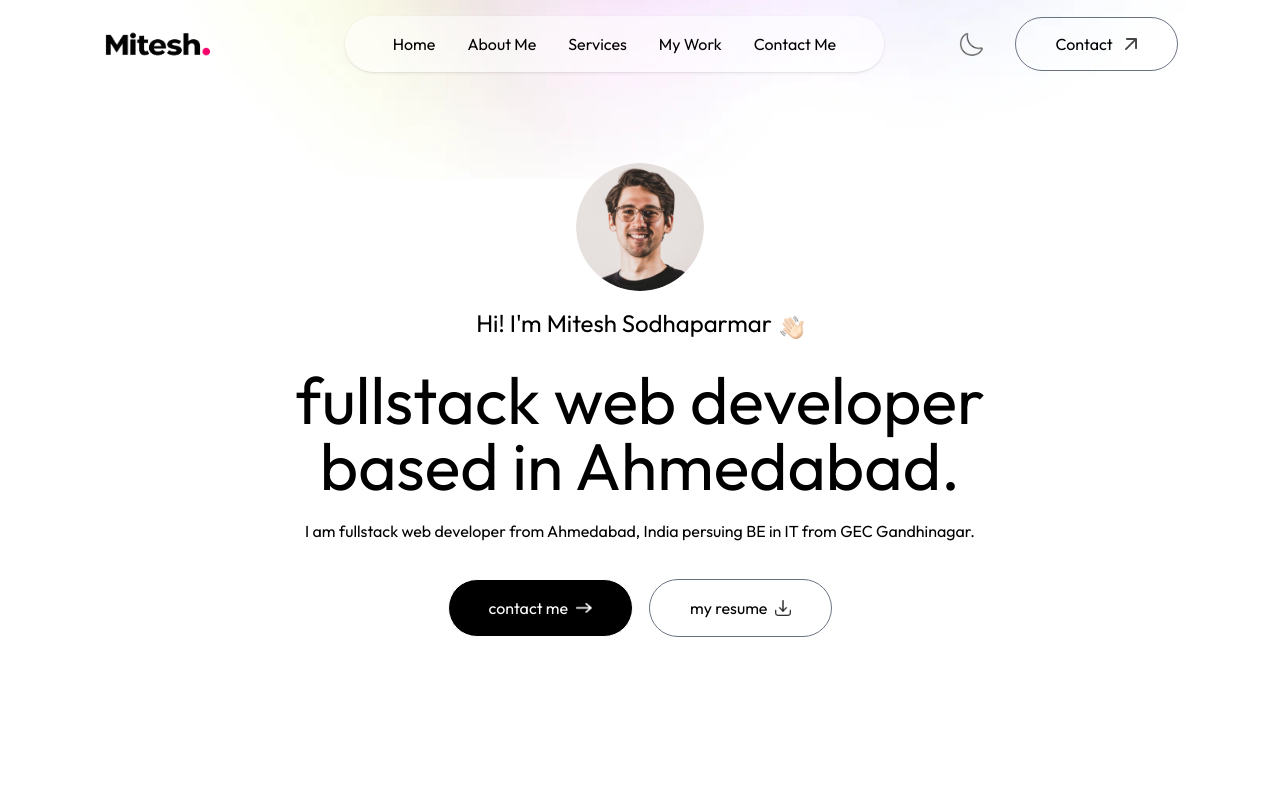
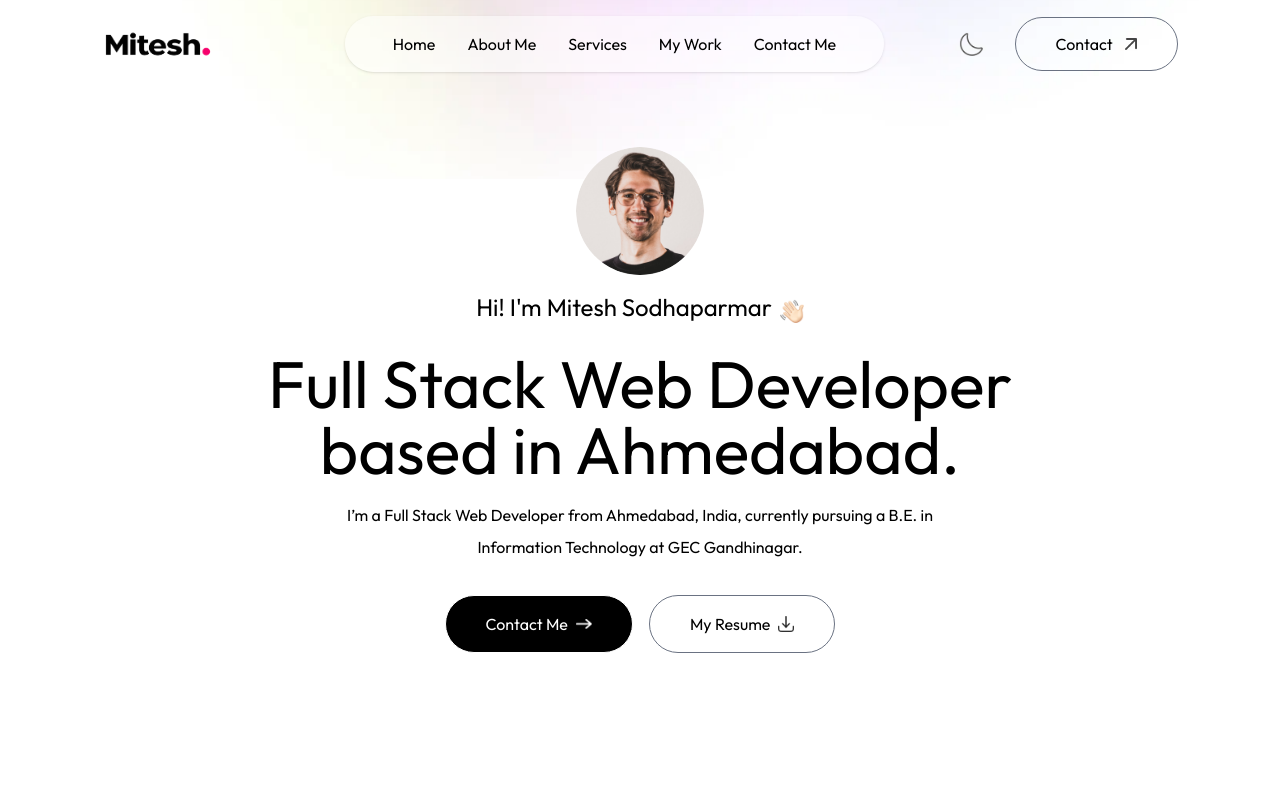
Before and after one commit to Miteshsodha/Mitesh-Sodhaparmar-Portfolio, a Next.js app: page / in a window 1280 px wide. Shown: the top 800 px of the page. Built offline with nearby package versions, Linux system fonts and the light colour scheme; a web font is replaced by a local one.

Commit message:
Update Header.jsx

```diff
--- a/components/Header.jsx
+++ b/components/Header.jsx
@@ -27,26 +27,26 @@ const Header = ({ isDarkMode, setIsDarkMode }) => {
       initial={{y:-30, opacity: 0}}
       whileInView={{y: 0,opacity: 1}}
       transition={{duration: 0.8,delay: 0.5}}
-       className='text-3xl sm:text-6xl lg:text-[66px] font-Ovo'>fullstack web developer based in Ahmedabad. </motion.h1>
+       className='text-3xl sm:text-6xl lg:text-[66px] font-Ovo'>Full Stack Web Developer based in Ahmedabad.</motion.h1>
 
       <motion.p
       initial={{opacity: 0}}
       whileInView={{opacity: 1}}
       transition={{duration: 0.6,delay: 0.7}}
-       className='max-w-2xl mx-auto font-Ovo'>I am fullstack web developer from Ahmedabad, India persuing BE in IT from GEC Gandhinagar.</motion.p>
+       className='max-w-2xl mx-auto font-Ovo'>I’m a Full Stack Web Developer from Ahmedabad, India, currently pursuing a B.E. in Information Technology at GEC Gandhinagar.</motion.p>
 
       <div className='flex flex-col sm:flex-row items-center gap-4 mt-4'>
         <motion.a
         initial={{y:30, opacity: 0}}
       whileInView={{y: 0,opacity: 1}}
       transition={{duration: 0.6,delay: 1}}
-        href="#contact" className={`px-10 py-3 border border-white rounded-full text-white flex items-center gap-2 ${isDarkMode ? "dark:bg-transparent" : "bg-black"}`} >contact me <Image src={assets.right_arrow_white} alt='' className='w-4' /></motion.a>
+        href="#contact" className={`px-10 py-3 border border-white rounded-full text-white flex items-center gap-2 ${isDarkMode ? "dark:bg-transparent" : "bg-black"}`} >Contact Me <Image src={assets.right_arrow_white} alt='' className='w-4' /></motion.a>
 
         <motion.a
         initial={{y:30, opacity: 0}}
       whileInView={{y: 0,opacity: 1}}
       transition={{duration: 0.6,delay: 1.2}}
-         href="/Mitesh_Sodhaparmar_CV.pdf" download className='px-10 py-3 border rounded-full border-gray-500 flex items-center gap-2 bg-white dark:text-black'>my resume <Image src={assets.download_icon} alt='' className='w-4' /></motion.a>
+         href="/Mitesh_Sodhaparmar_CV.pdf" download className='px-10 py-3 border rounded-full border-gray-500 flex items-center gap-2 bg-white dark:text-black'>My Resume <Image src={assets.download_icon} alt='' className='w-4' /></motion.a>
 
       </div>
 
```
